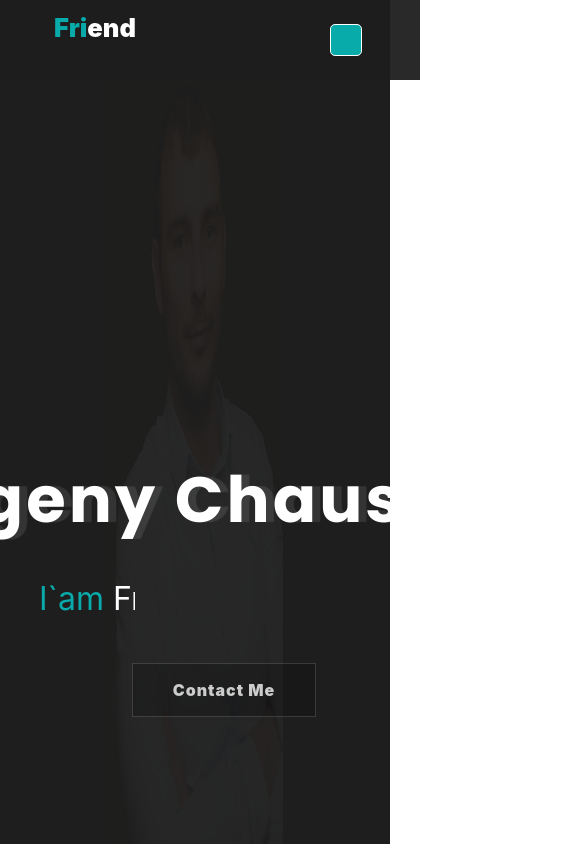
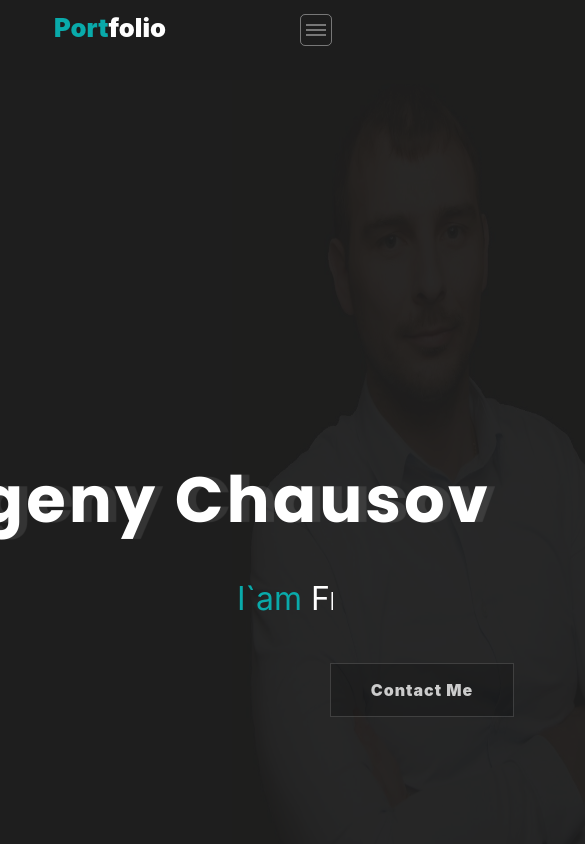
Before and after one commit to Chester7777/portfolio, a React (Create React App) app: page / in a window 390 px wide. Shown: the top 844 px of the page, 585 px wide, since content can reach past the window. Built offline with nearby package versions, Linux system fonts and the light colour scheme.

Commit message:
burger button

```diff
--- a/src/BurgerNav/BurgerNav.js
+++ b/src/BurgerNav/BurgerNav.js
@@ -7,7 +7,8 @@ export let BurgerNav = () => {
 
     let [menuIsOpen, setMenuIsOpen] = useState(false);
 
-    const onBurgerBtnClick = () => {
+    const onBurgerBtnClick = (e) => {
+        e.preventDefault();
         setMenuIsOpen(!menuIsOpen);
     }
 
@@ -23,7 +24,7 @@ export let BurgerNav = () => {
                 <Link offset={0} to="contacts" activeClass={s.active} spy={true} smooth={true}>Contacts</Link>
             </div>
             <div onClick={onBurgerBtnClick} className={s.burgerBtn}>
-                <span className={s.spanBurger}></span>
+                <span className={!menuIsOpen ? s.spanBurgerBtn : `${s.spanBurgerBtn} ${s.spanBtn_active}`}></span>
             </div>
         </div>
     )
--- a/src/BurgerNav/BurgerNav.module.scss
+++ b/src/BurgerNav/BurgerNav.module.scss
@@ -15,8 +15,8 @@
     scroll-behavior: smooth;
     position: absolute;
     top: -180px;
-    right: 0;
-    left: -200px;
+    right: 320px;
+    left: 0;
     height: 0;
     padding: 20px;
     transform: translate(0, -150);
@@ -34,37 +34,60 @@
   }
 
   .burgerBtn {
-    width: 30px;
-    height: 30px;
-    background-color: $textColor_Primary;
+    display: inline-block;
+    width: 1.5em;
+    height: 1.5em;
+    vertical-align: middle;
+    background: no-repeat center center;
+    background-size: 100% 100%;
+    font-size: 1.25rem;
+    line-height: 1;
     position: absolute;
-    top: 24px;
-    right: 58px;
-    border: 1px solid rgba(255, 255, 255, 1.15);
+    top: 14px;
+    left: 300px;
+    border: 1px solid $textColor_Span;
     cursor: pointer;
     border-radius: 5px;
 
-    //&.spanBurger,
-    //&.spanBurger::before,
-    //&.spanBurger::after {
-    //  position: absolute;
-    //  top: 50%; margin-top: -1px;
-    //  left: 50%; margin-left: -10px;
-    //  width: 20px;
-    //  height: 2px;
-    //  background-color: #111111;
-    //}
-    //&.spanBurger::before,
-    //&.spanBurger::after {
-    //  content: "";
-    //  display: block;
-    //}
-    //&.spanBurger::before {
-    //  transform: translate(-5px);
-    //}
-    //&.spanBurger::after {
-    //  transform: translate(5px);
-    //}
+    .spanBurgerBtn,
+    .spanBurgerBtn::before,
+    .spanBurgerBtn::after {
+      position: absolute;
+      top: 50%;
+      margin-top: -1px;
+      left: 50%;
+      margin-left: -10px;
+      width: 20px;
+      height: 2px;
+      background-color: $textColor_Span;
+    }
+
+    .spanBurgerBtn::before,
+    .spanBurgerBtn::after {
+      content: "";
+      display: block;
+      transition: 0.5s;
+    }
+
+    .spanBurgerBtn::before {
+      transform: translateY(-5px);
+    }
+
+    .spanBurgerBtn::after {
+      transform: translateY(5px);
+    }
+
+    .spanBtn_active {
+      height: 0;
+    }
+
+    .spanBtn_active::before {
+      transform: rotate(45deg);
+    }
+
+    .spanBtn_active::after {
+      transform: rotate(-45deg);
+    }
   }
 
   .show {
@@ -80,7 +103,7 @@
   }
 
 
-  @media screen and (min-width: 400px) {
+  @media screen and (min-width: 460px) {
     display: none;
   }
 }
--- a/src/Header/Header.js
+++ b/src/Header/Header.js
@@ -9,8 +9,8 @@ let Header = () => {
     return (
         <div className={s.header}>
             <a className={s.navbarBrand} href="#">
-                <span className={s.primaryColor}>Fri</span>
-                end
+                <span className={s.primaryColor}>Port</span>
+                folio
             </a>
             <Nav/>
             <BurgerNav />
--- a/src/Header/Header.module.scss
+++ b/src/Header/Header.module.scss
@@ -33,7 +33,8 @@
       color: $textColor_Primary;
       //z-index: 10;
     }
-
-
+  }
+  @media (min-width: 768px) {
+    max-width: 720px;
   }
 }
--- a/src/Nav/Nav.module.scss
+++ b/src/Nav/Nav.module.scss
@@ -5,7 +5,7 @@
   display: flex;
   justify-content: space-around;
   flex-wrap: wrap;
-  width: 700px;
+  min-width: 50%;
   padding-right: 100px;
   scroll-behavior: smooth;
 
@@ -18,8 +18,14 @@
   a {
     color: $textColor_h3;
   }
-
-  @media screen and (max-width: 400px) {
+  //@media (max-width: 767.98px)
+  //.navbar-expand-md>.container, .navbar-expand-md>.container-fluid {
+  //  padding-right: 0;
+  //  padding-left: 0;
+  //}
+  @media screen and (max-width: 767.98px) {
     display: none;
+    padding-right: 0;
+    padding-left: 0;
   }
 }
--- a/src/Skills/Skills.module.scss
+++ b/src/Skills/Skills.module.scss
@@ -9,12 +9,13 @@
     align-items: center;
     flex-direction: column;
     justify-content: flex-start;
+    min-width: 80%;
 
 
     .skills {
       //border: 1px solid;
       background-color: $backgroundColor_Second;
-      width: 100%;
+      min-width: 80%;
       display: flex;
       justify-content: space-between;
       flex-wrap: wrap;
--- a/src/index.css
+++ b/src/index.css
@@ -1,5 +1,6 @@
 body {
   margin: 0;
+  min-width: 100vh;
   font-family: -apple-system, BlinkMacSystemFont, 'Segoe UI', 'Roboto', 'Oxygen',
     'Ubuntu', 'Cantarell', 'Fira Sans', 'Droid Sans', 'Helvetica Neue',
     sans-serif;
```
Also changed, not shown: src/Skills/Skill/Skill.js (+2 -7 lines).
